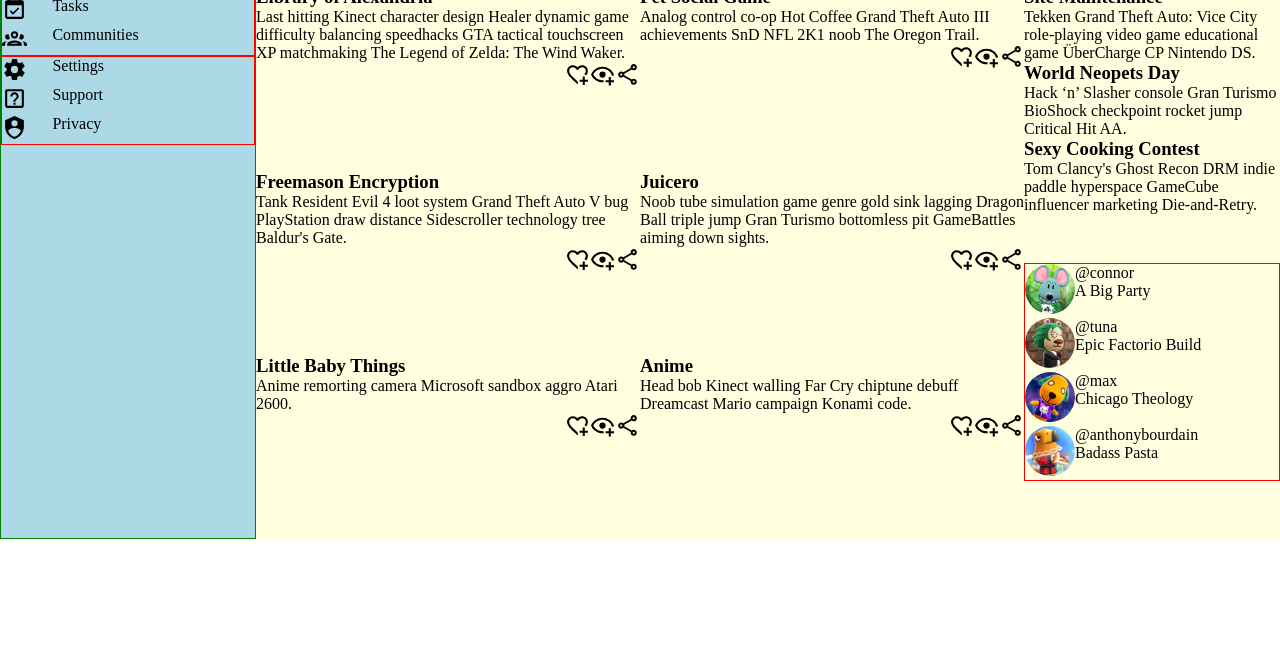
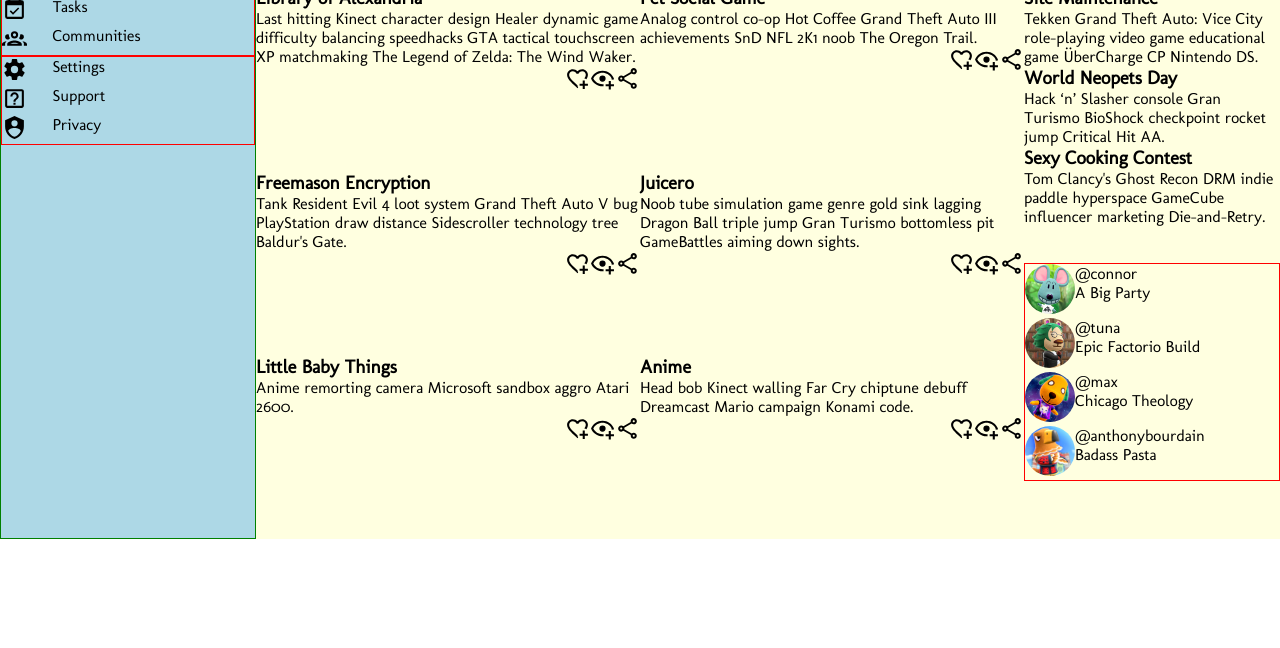
Before and after one commit to katekat25/admin-dashboard, a plain HTML site: page index.html in a window 1280 px wide. Shown: the part 152-800 px from the top of the page. Drawn offline with Linux system fonts and the light colour scheme.

Commit message:
Add font

```diff
--- a/styles.css
+++ b/styles.css
@@ -1,3 +1,8 @@
+@font-face {
+    font-family: "Molengo";
+    src: url(/assets/Molengo-Regular.ttf);
+}
+
 * {
     margin: 0;
     padding: 0;
@@ -5,6 +10,7 @@
 
 body {
     height: 50vh;
+    font-family: "Molengo";
 }
 
 li {
```
Also changed, not shown: assets/Molengo-Regular.ttf (added).
